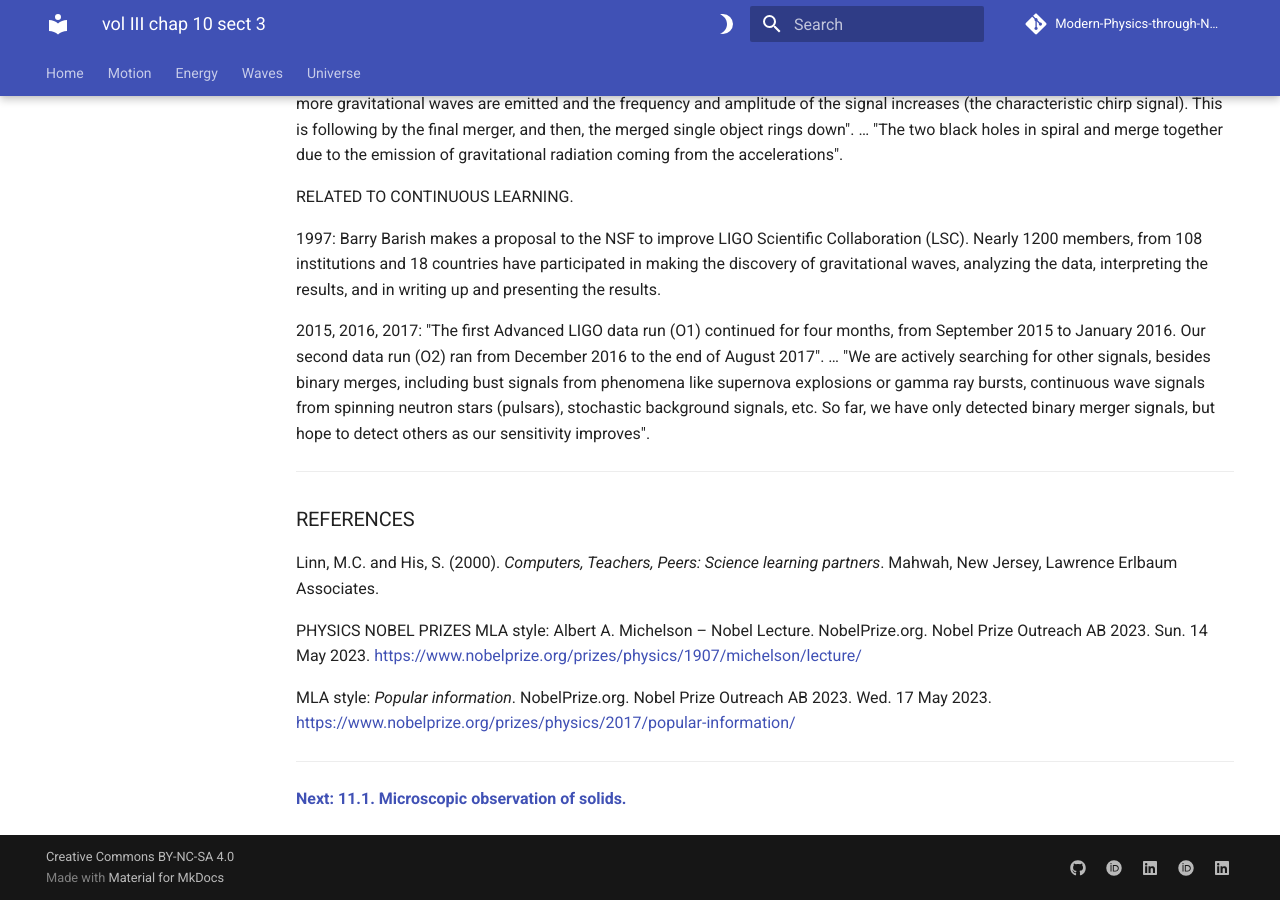
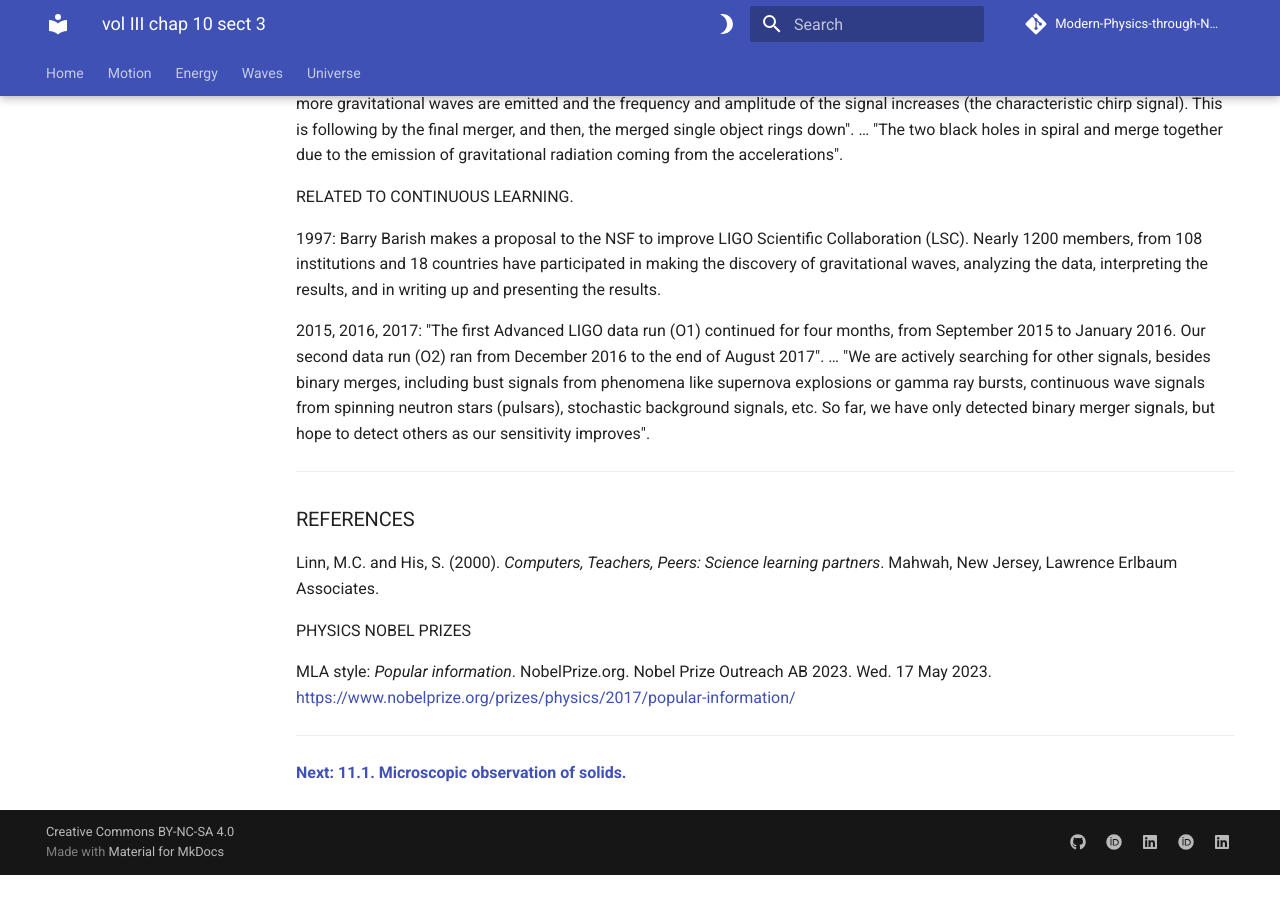
Before and after one commit to modphysnobel/modphysnobel.github.io, an MkDocs documentation site: the page built from docs/vol-III/vol-III-chap-10-sect-3.md, in a window 1280 px wide and 900 px high, scrolled down 4497 px. Built offline with MkDocs 1.6.1 and Material for MkDocs 9.7.7, drawn with Linux system fonts in a browser that asks for light colours; some web fonts are replaced; comment, search, counter and statistics services are not loaded; after the commit the page ends 5372 px from its top, so only the background shows below that.

Commit message:
Update vol-III-chap-10-sect-3.md

```diff
--- a/docs/vol-III/vol-III-chap-10-sect-3.md
+++ b/docs/vol-III/vol-III-chap-10-sect-3.md
@@ -147,7 +147,6 @@ RELATED TO CONTINUOUS LEARNING.
 Linn, M.C. and His, S. (2000). *Computers, Teachers, Peers: Science learning partners*. Mahwah, New Jersey, Lawrence Erlbaum Associates.
 
 PHYSICS NOBEL PRIZES
-MLA style: Albert A. Michelson – Nobel Lecture. NobelPrize.org. Nobel Prize Outreach AB 2023. Sun. 14 May 2023. <https://www.nobelprize.org/prizes/physics/1907/michelson/lecture/>
 
 MLA style: *Popular information*. NobelPrize.org. Nobel Prize Outreach AB 2023. Wed. 17 May 2023. <https://www.nobelprize.org/prizes/physics/2017/popular-information/>
 
```
